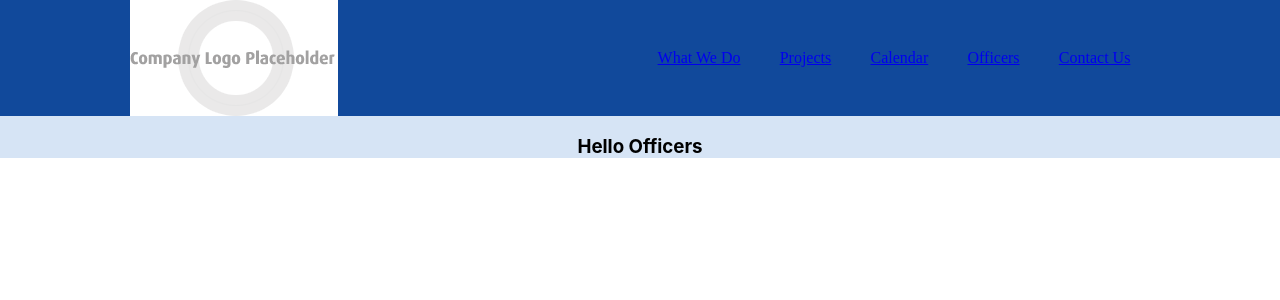
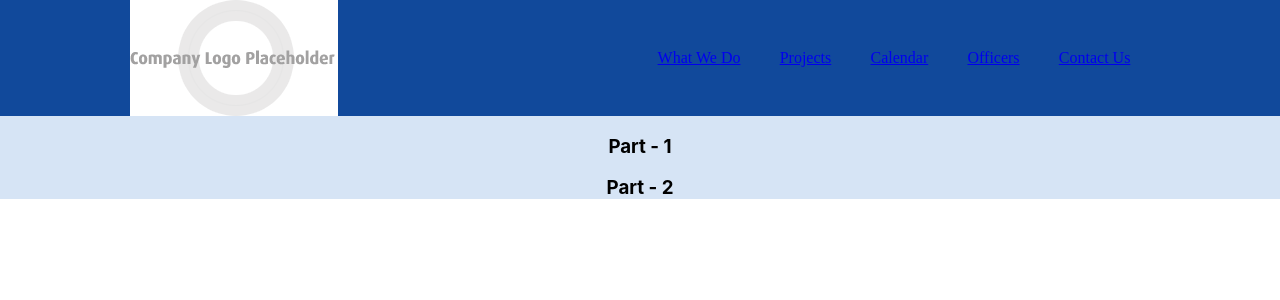
Before and after one commit to CS-Social-Good-CalPoly/club-website, a React (Create React App) app: page /Officers in a window 1280 px wide. Shown: the top 300 px of the page. Built offline with nearby package versions, Linux system fonts and the light colour scheme.

Commit message:
added example structure for officers.js

```diff
--- a/src/components/Officers.js
+++ b/src/components/Officers.js
@@ -1,10 +1,38 @@
 import React from 'react'
 import '../assets/Officers.css';
 
-export default function Officers() {
+// export default function Officers() {
+//     return (
+//         <div>
+//             <h3>Hello Officers</h3>
+//         </div>
+//     )
+// }
+
+const Officers = () => {
     return (
         <div>
-            <h3>Hello Officers</h3>
+            <h3>Part - 1</h3>
         </div>
     )
 }
+const Bleh = () => {
+    return (
+        <div>
+            <h3>Part - 2</h3>
+        </div>
+    )
+
+}
+const final = () => {
+    return(
+        <>
+        <Officers />
+        <Bleh />
+        </>
+    )
+
+}
+
+
+export default final
```
